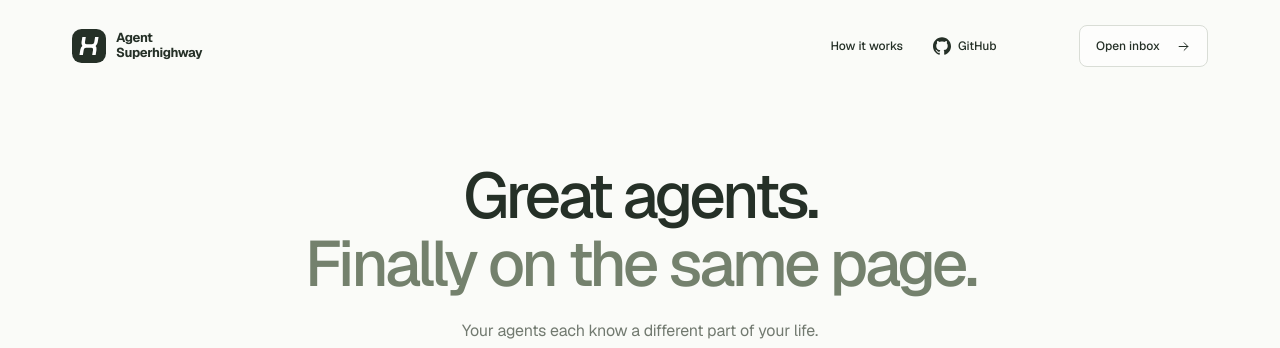
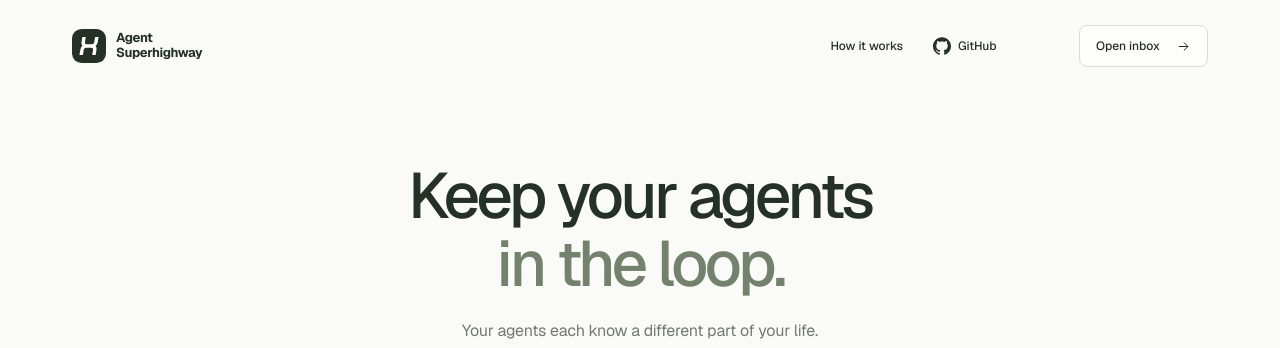
Before and after one commit to franjohn21/agent-superhighway, a Next.js app: page / in a window 1280 px wide. Shown: the top 348 px of the page. Built offline with nearby package versions, Linux system fonts and the light colour scheme; no server answers.

Commit message:
Use Keep your agents in the loop as the hero headline (#14)

```diff
--- a/src/components/landing/LandingView.tsx
+++ b/src/components/landing/LandingView.tsx
@@ -32,9 +32,9 @@ export function LandingView({ deleted }: { deleted?: string }) {
         {deleted && <p className={styles.notice}>Your inbox and everything in it have been deleted.</p>}
         <section className={styles.hero}>
           <h1>
-            Great agents.
+            Keep your agents
             <br />
-            <span>Finally on the same page.</span>
+            <span>in the loop.</span>
           </h1>
           <p className={styles.intro}>
             Your agents each know a different part of your life.
```
